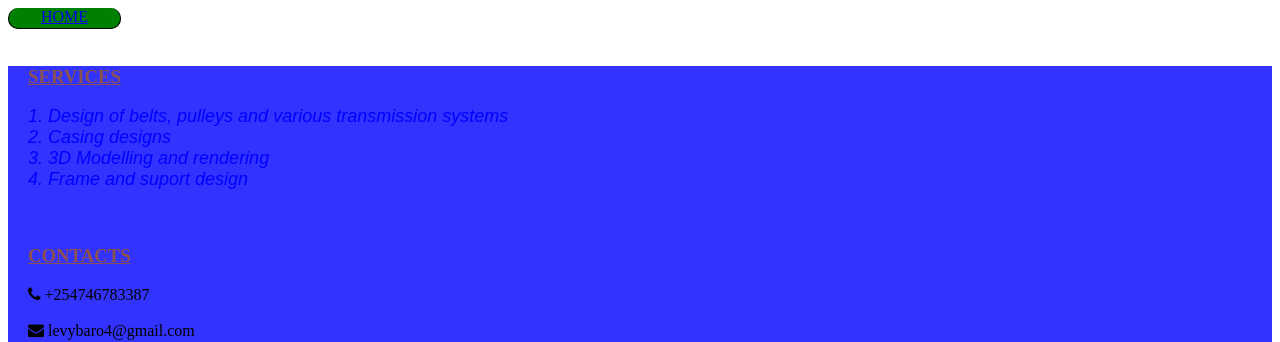
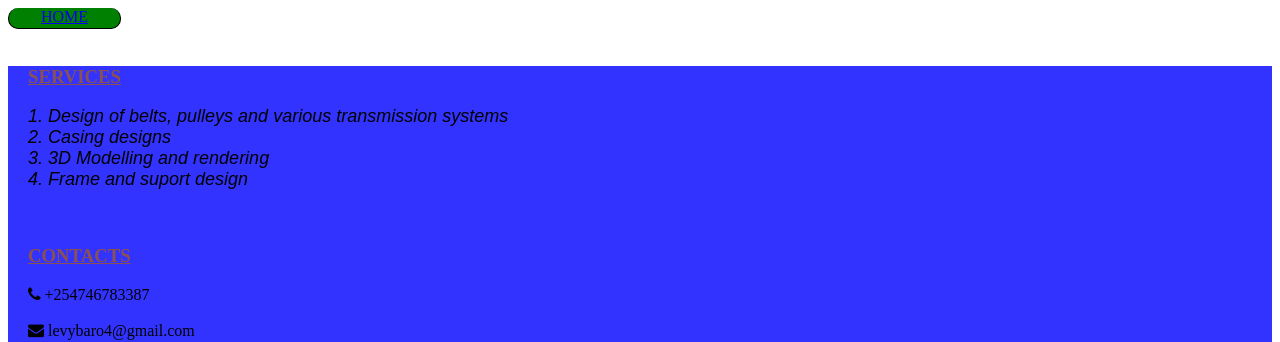
Before and after one commit to lev-dec/lev-dec.github.io, a plain HTML site: page about2.html in a window 1280 px wide. Shown: the top 342 px of the page. Drawn offline with Linux system fonts and the light colour scheme.

Commit message:
Update portfolio.css

```diff
--- a/portfolio.css
+++ b/portfolio.css
@@ -557,3 +557,6 @@
                     font-family: fantasy;
                     font-style: italic;
                   }
+                  .service{
+                    color: black;
+                  }
```
